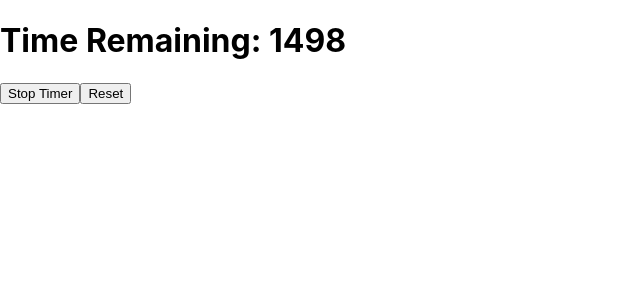
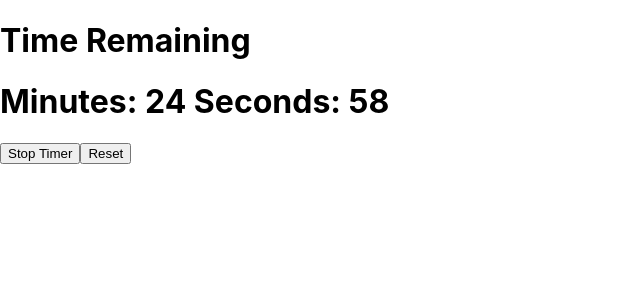
Before and after one commit to hopegiometti/pomodoro-timer, a React (Create React App) app: page / in a window 1280 px wide. Both pictures are taken after a click on the button "Start Timer". Shown: the top 300 px of the page, without its empty margins (0-640 px from the left). Built offline with nearby package versions, Linux system fonts and the light colour scheme.

Commit message:
converted time

```diff
--- a/src/Home.js
+++ b/src/Home.js
@@ -50,7 +50,7 @@ export const Home = (props) => {
     // }
 
     return(<>
-        {start ? <><h1>Time Remaining: {counter}</h1><Timer setCounter={setCounter} counter={counter}/></> : <h1>Click to Start Your Timer!</h1>}
+        {start ? <><h1>Time Remaining </h1><Timer setCounter={setCounter} counter={counter}/></> : <h1>Click to Start Your Timer!</h1>}
         {/* {timerButton === "start" ? <><button onClick={startTimer}>Start Timer</button><button onClick={resetTimer}>Reset</button></> : <><button onClick={stopTimer}>Stop Timer</button><button onClick={resetTimer}>Reset</button></>} */}
         {renderButtons()}
     </>)
--- a/src/Timer.js
+++ b/src/Timer.js
@@ -1,14 +1,31 @@
 import React, { useState, useEffect } from 'react'
 
 export const Timer = (props) => {
+    let convertedTime = {}
+
     useEffect(() => {
         const timer =
             props.counter > 0 && setInterval(() => props.setCounter(props.counter - 1), 1000);
         return () => clearInterval(timer);
     }, [props.counter])
 
+    const convertTime = (secs) => {
+        let divisor_for_minutes = secs % (60 * 60);
+        let minutes = Math.floor(divisor_for_minutes / 60);
+
+        let divisor_for_seconds = divisor_for_minutes % 60;
+        let seconds = Math.ceil(divisor_for_seconds);
+
+        convertedTime = {
+            "m": minutes,
+            "s": seconds
+        };
+        return convertedTime;
+    }
+
     return(<>
-        {console.log(props.counter % 60 === 0)}
+        {console.log(convertTime(props.counter))}
+        <h1>Minutes: {convertedTime["m"]} Seconds: {convertedTime["s"]}</h1>
     </>)
 }
 
```
